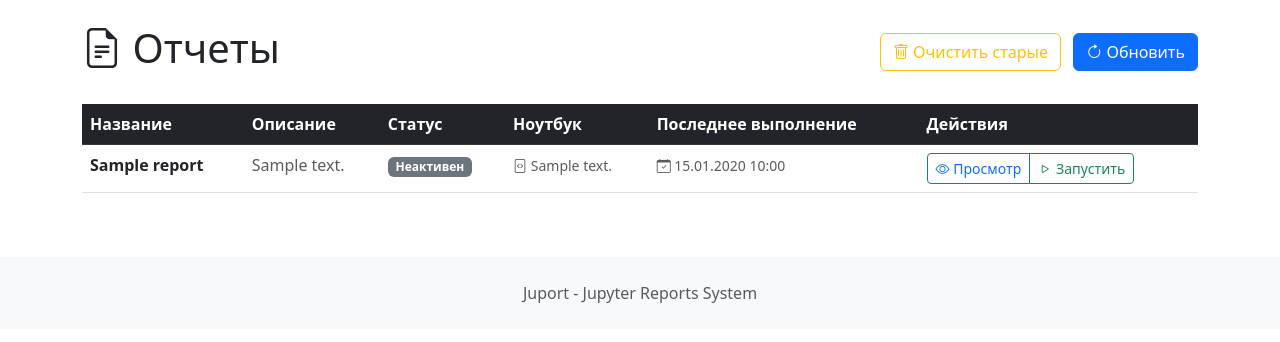
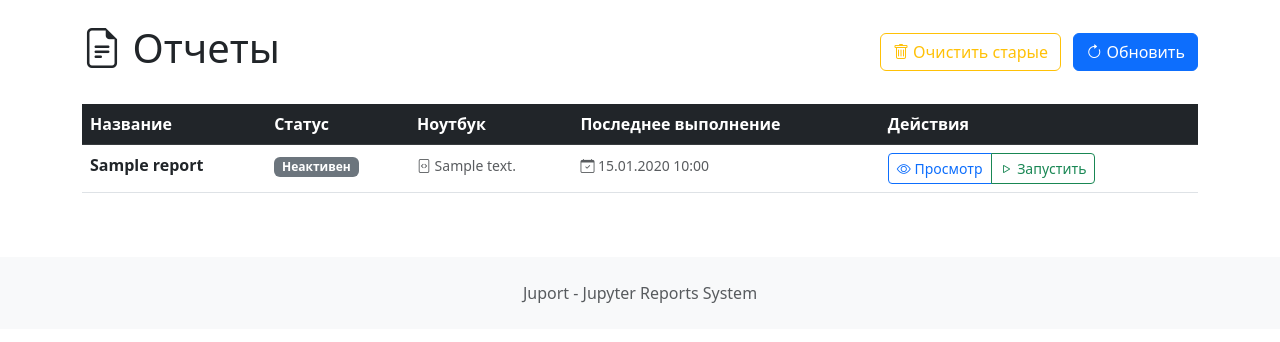
Before and after one commit to tumurzakov/juport, a Python web app: template templates/index.html in a window 1280 px wide. Shown: the part 56-398 px from the top of the page. Run offline with Jinja, Linux system fonts and the light colour scheme; the template is opened without the code that fills it: most values are stand-ins (such as "Sample title", 1, 10 or a date in 2020).

Commit message:
ui: убрана колонка 'Описание' из таблицы отчетов на главной странице
- Удален заголовок колонки 'Описание' из таблицы
- Удалена соответствующая ячейка с описанием из строк таблицы
- Таблица стала более компактной и сфокусированной на основной информации

```diff
--- a/templates/index.html
+++ b/templates/index.html
@@ -23,7 +23,6 @@
                     <thead class="table-dark">
                         <tr>
                             <th>Название</th>
-                            <th>Описание</th>
                             <th>Статус</th>
                             <th>Ноутбук</th>
                             <th>Последнее выполнение</th>
@@ -35,13 +34,6 @@
                         <tr>
                             <td>
                                 <strong>{{ report.name }}</strong>
-                            </td>
-                            <td>
-                                {% if report.description %}
-                                    <span class="text-muted">{{ report.description }}</span>
-                                {% else %}
-                                    <span class="text-muted">—</span>
-                                {% endif %}
                             </td>
                             <td>
                                 <span class="badge {% if report.is_active %}bg-success{% else %}bg-secondary{% endif %}">
```
